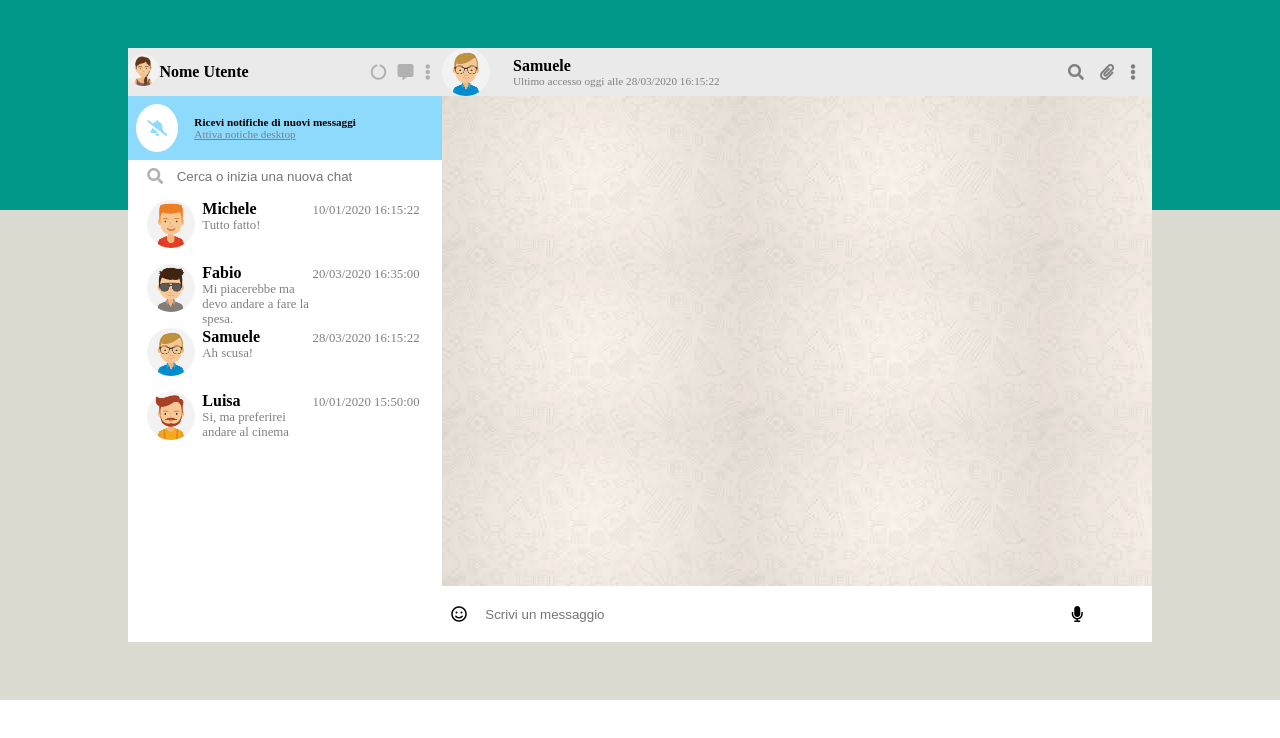
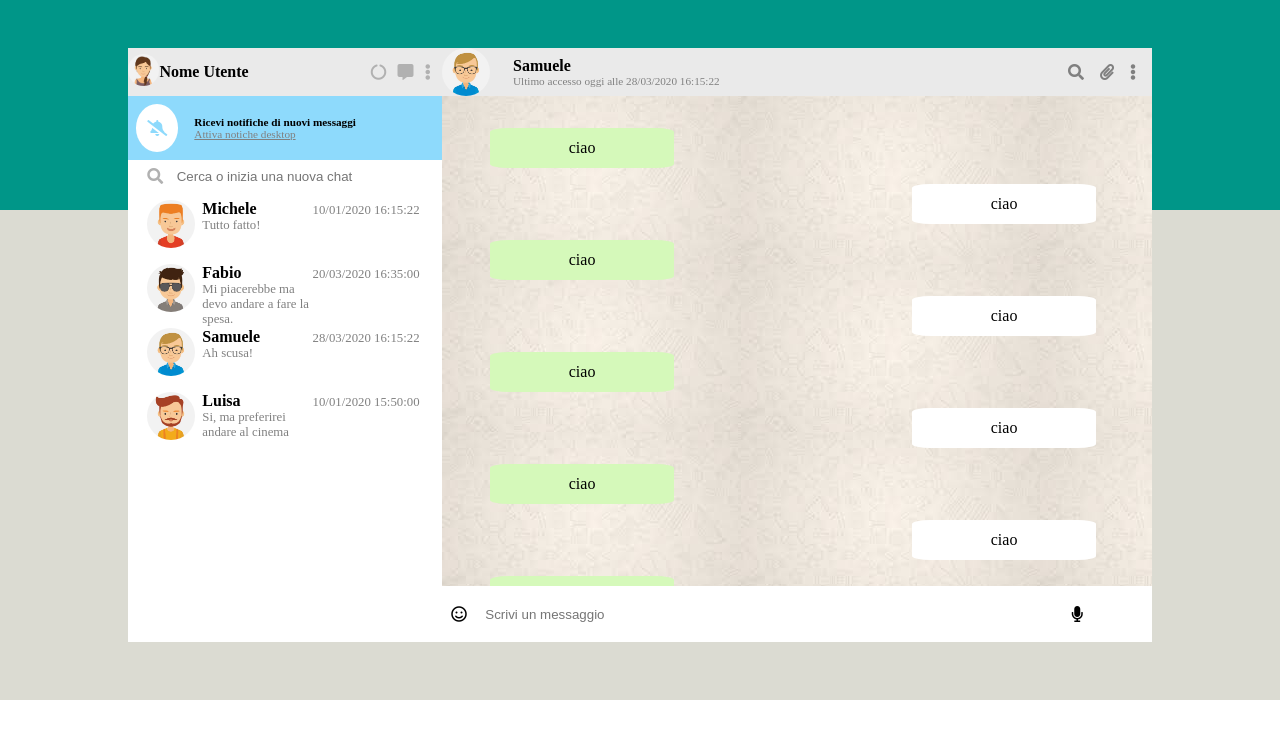
Before and after one commit to AngeloDalo/vue-whatsapp, a plain HTML site: page index.html in a window 1280 px wide. Drawn offline with nearby package versions, Linux system fonts and the light colour scheme.

Commit message:
messaggi

```diff
--- a/css/style.css
+++ b/css/style.css
@@ -8,6 +8,7 @@
     background: linear-gradient(to bottom, #009688 0%,#009688 30%, #009688 30%,#dbdbd2 30%,#dbdbd2 100%); /* W3C */
     width: 100%;
     height: 700px;
+    min-width: 927px;
 }
 
 .container-app {
@@ -195,6 +196,7 @@
     display: flex;
     align-items: center;
     height: 3em;
+    max-width: 860px;
 }
 
 .contact-avatar {
@@ -242,6 +244,7 @@
 
 .text-bar {
     width: 100%;
+    max-width: 860px;
     height: 56px;
     background-color: white;
     display: flex;
@@ -264,3 +267,28 @@
 .text-bar i:last-child {
     width: 10%;
 }
+
+.chat {
+    padding: 2em 3em;
+    max-width: 860px;
+}
+
+.my-message,
+.cpu-message {
+    width: 30%;
+    height: 2.5em;
+    border-radius: 10%;
+    margin-bottom: 1em;
+    display: flex;
+    align-items: center;
+    justify-content: center;
+}
+
+.my-message {
+    background-color: #d5f9ba;
+}
+
+.cpu-message {
+    margin-left: calc(100% - 12em);
+    background-color: white;
+}
--- a/index.html
+++ b/index.html
@@ -73,7 +73,22 @@
               </div>
 
               <div class="chat">
-
+                  <div class="my-message">ciao</div>
+                  <div class="cpu-message">ciao</div>
+                  <div class="my-message">ciao</div>
+                  <div class="cpu-message">ciao</div>
+                  <div class="my-message">ciao</div>
+                  <div class="cpu-message">ciao</div>
+                  <div class="my-message">ciao</div>
+                  <div class="cpu-message">ciao</div>
+                  <div class="my-message">ciao</div>
+                  <div class="cpu-message">ciao</div>
+                  <div class="my-message">ciao</div>
+                  <div class="cpu-message">ciao</div>
+                  <div class="my-message">ciao</div>
+                  <div class="cpu-message">ciao</div>
+                  <div class="my-message">ciao</div>
+                  <div class="cpu-message">ciao</div>
               </div>
 
               <div class="text-bar">
```
